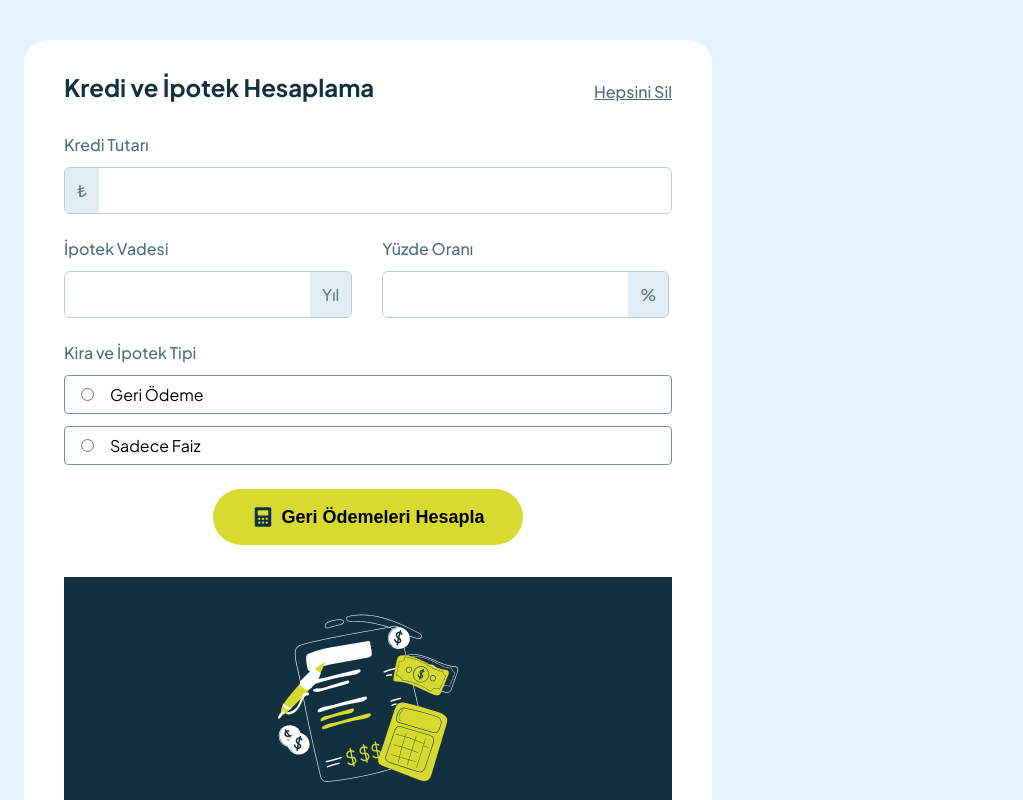
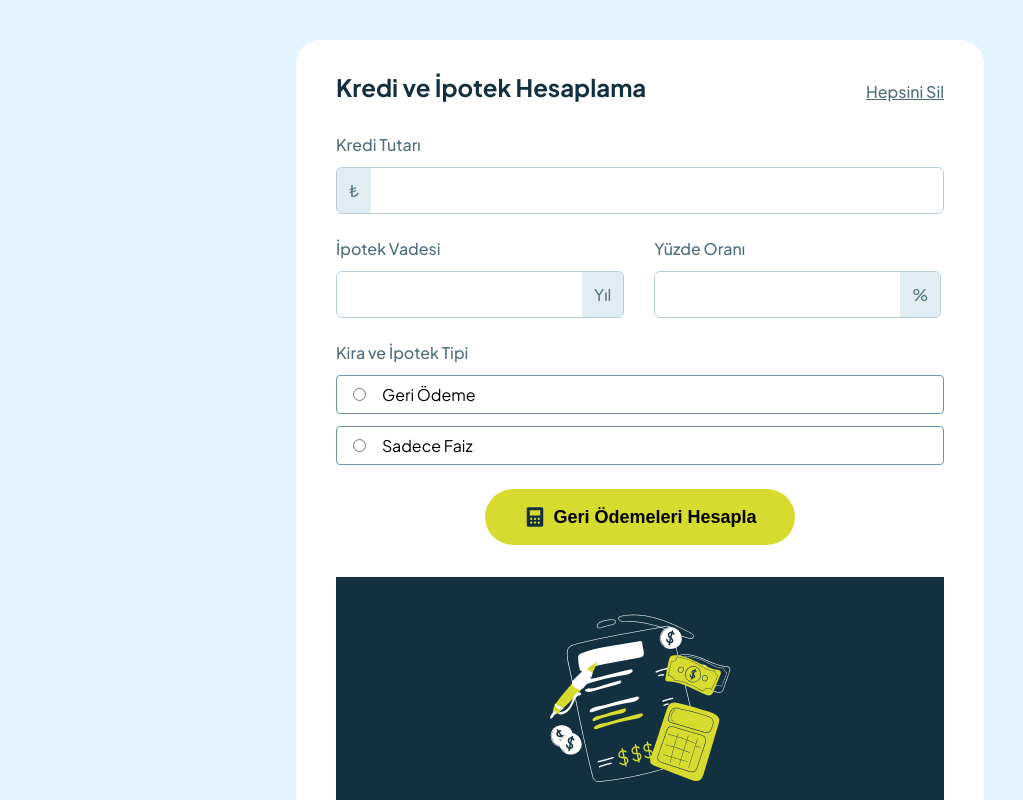
Before and after one commit to dursunkokturk/Front-End-School-React-JS-Project-Loan-And-Mortgage-Calculator-App-V3, a React (Vite) app: page / in a window 1280 px wide. Shown: the top 800 px of the page, without its empty margins (0-1023 px from the left). Built offline with nearby package versions, Linux system fonts and the light colour scheme.

Commit message:
src klasoru icindeki app.jsx component icindeki container alaninin tablet gorunumden desktop görünüme kadar ortada esnek kalması icin app.css dosyasinda css duzenlemesi yapildi

```diff
--- a/src/App.css
+++ b/src/App.css
@@ -179,6 +179,7 @@ button img {
     background-color: white;
     padding-inline: 40px;
     border-radius: 24px;
+    margin-inline: auto;
   }
   .container .header {
     display: flex;
```
